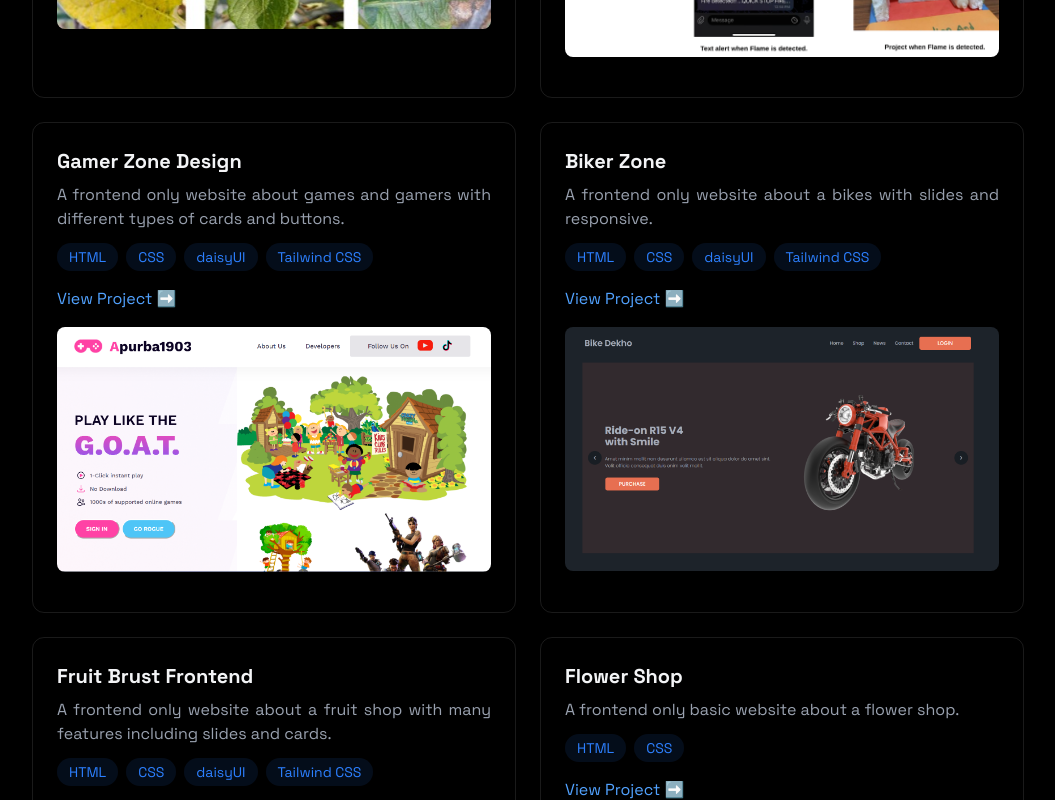
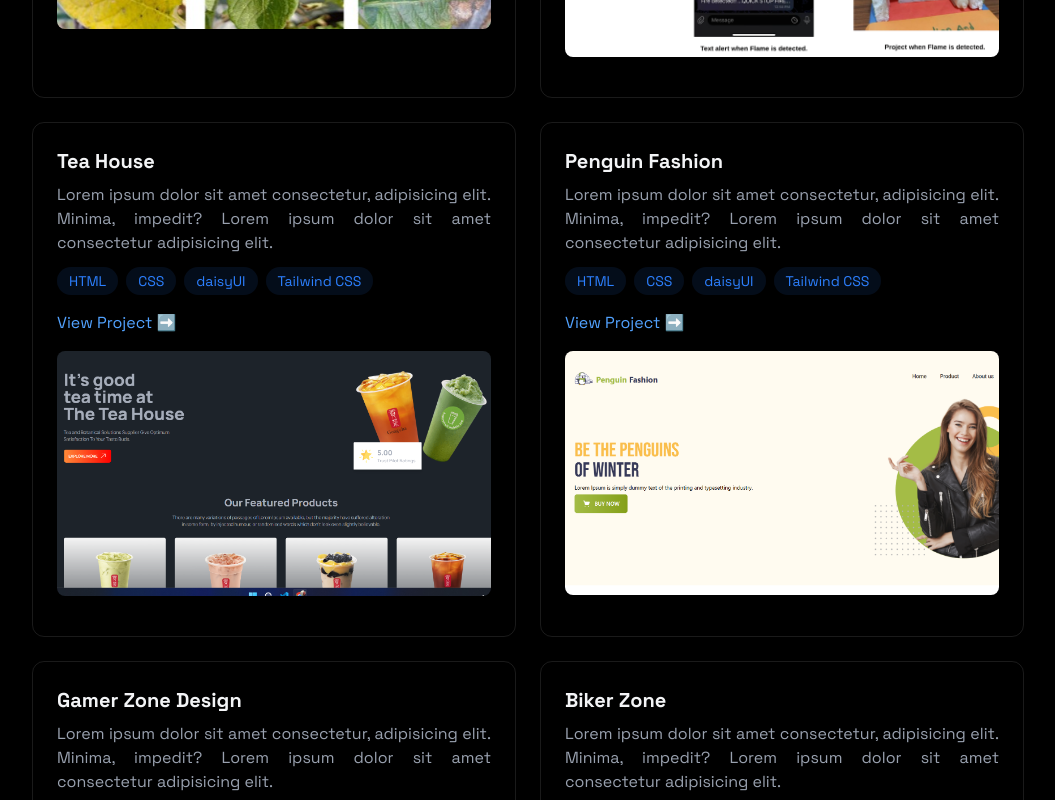
Before and after one commit to Apurba1903/apurba_portfolio, a React (Vite) app: page / in a window 1280 px wide. Shown: the part 2820-3620 px from the top of the page, without its empty margins (112-1167 px from the left). Built offline with nearby package versions, Linux system fonts and the light colour scheme.

Commit message:
added rest projects

```diff
--- a/src/components/sections/Contact.jsx
+++ b/src/components/sections/Contact.jsx
@@ -62,7 +62,7 @@ export const Contact = () => {
                             required
                             value={formData.email}
                             className="w-full bg-white/5 border border-white/10 rounded px-4 py-3 text-white transition focus:outline-none focus:border-blue-500 focus:bg-blue-500/5"
-                            placeholder="example@gmail.com"
+                            placeholder="example@email.com"
                             onChange={(e) =>
                             setFormData({ ...formData, email: e.target.value })
                             }
--- a/src/components/sections/Projects.jsx
+++ b/src/components/sections/Projects.jsx
@@ -113,11 +113,97 @@ export const Projects = () => {
                         <div className="p-6 rounded-xl border border-white/10  hover:-translate-y-1 hover:border-blue-500/30 hover:shadow-[0_2px+8px_rgba(59,130,246,0.1)] transition-all"
                         >
                             {/* Project Name */}
+                            <h3 className="text-xl font-bold mb-2 ">Tea House</h3>
+
+                            {/* Project Description */}
+                            <p className="text-gray-400 mb-3 text-justify">
+                            Lorem ipsum dolor sit amet consectetur, adipisicing elit. Minima, impedit? Lorem ipsum dolor sit amet consectetur adipisicing elit.
+                            </p>
+
+                            {/* Project Technologies */}
+                            <div className="flex flex-wrap gap-2 ">
+                                {["HTML", "CSS", "daisyUI", "Tailwind CSS"].map((tech, key) => (
+                                    <span
+                                    key={key}
+                                    className="bg-blue-500/10 text-blue-500 py-1 px-3 rounded-full text-sm hover:bg-blue-500/20 hover:shadow-[0_2px+8px_rgba(59,130,246,0.2)] transition"
+                                >
+                                    {tech}
+                                </span>
+                                ))}
+                            </div>
+
+                            {/* Project Image and Link*/}
+                            <div className="flex justify-between items-center ">
+                                <a
+                                href="https://apurba1903.github.io/tea-house/"
+                                className="text-blue-400 hover:text-blue-300 transition-colors my-4"
+                                target="_blank"
+                                rel="noopener noreferrer"
+                                >
+                                <span>View Project ➡️</span>
+                                <img
+                                    src="images/tea.png"
+                                    alt="Potato Leaves Photo"
+                                    className="mt-4 object-cover transition-transform duration-300 hover:scale-110 rounded-lg"
+                                />
+                                </a>
+                            </div>
+                        </div>
+                        {/* Project 3 End */}
+
+
+                        {/* Project 4 Start */}
+                        <div className="p-6 rounded-xl border border-white/10  hover:-translate-y-1 hover:border-blue-500/30 hover:shadow-[0_2px+8px_rgba(59,130,246,0.1)] transition-all"
+                        >
+                            {/* Project Name */}
+                            <h3 className="text-xl font-bold mb-2 ">Penguin Fashion</h3>
+
+                            {/* Project Description */}
+                            <p className="text-gray-400 mb-3 text-justify">
+                            Lorem ipsum dolor sit amet consectetur, adipisicing elit. Minima, impedit? Lorem ipsum dolor sit amet consectetur adipisicing elit.
+                            </p>
+
+                            {/* Project Technologies */}
+                            <div className="flex flex-wrap gap-2 ">
+                                {["HTML", "CSS", "daisyUI", "Tailwind CSS"].map((tech, key) => (
+                                    <span
+                                    key={key}
+                                    className="bg-blue-500/10 text-blue-500 py-1 px-3 rounded-full text-sm hover:bg-blue-500/20 hover:shadow-[0_2px+8px_rgba(59,130,246,0.2)] transition"
+                                >
+                                    {tech}
+                                </span>
+                                ))}
+                            </div>
+
+                            {/* Project Image and Link*/}
+                            <div className="flex justify-between items-center ">
+                                <a
+                                href="https://apurba1903.github.io/Penguin-Fashion/"
+                                className="text-blue-400 hover:text-blue-300 transition-colors my-4"
+                                target="_blank"
+                                rel="noopener noreferrer"
+                                >
+                                <span>View Project ➡️</span>
+                                <img
+                                    src="images/fashion.png"
+                                    alt="Potato Leaves Photo"
+                                    className="mt-4 object-cover transition-transform duration-300 hover:scale-110 rounded-lg"
+                                />
+                                </a>
+                            </div>
+                        </div>
+                        {/* Project 4 End */}
+
+
+                        {/* Project 5 Start */}
+                        <div className="p-6 rounded-xl border border-white/10  hover:-translate-y-1 hover:border-blue-500/30 hover:shadow-[0_2px+8px_rgba(59,130,246,0.1)] transition-all"
+                        >
+                            {/* Project Name */}
                             <h3 className="text-xl font-bold mb-2 ">Gamer Zone Design</h3>
 
                             {/* Project Description */}
                             <p className="text-gray-400 mb-3 text-justify">
-                            A frontend only website about games and gamers with different types of cards and buttons.
+                            Lorem ipsum dolor sit amet consectetur, adipisicing elit. Minima, impedit? Lorem ipsum dolor sit amet consectetur adipisicing elit.
                             </p>
 
                             {/* Project Technologies */}
@@ -149,10 +235,10 @@ export const Projects = () => {
                                 </a>
                             </div>
                         </div>
-                        {/* Project 3 End */}
+                        {/* Project 5 End */}
 
 
-                        {/* Project 4 Start */}
+                        {/* Project 6 Start */}
                         <div className="p-6 rounded-xl border border-white/10  hover:-translate-y-1 hover:border-blue-500/30 hover:shadow-[0_2px+8px_rgba(59,130,246,0.1)] transition-all"
                         >
                             {/* Project Name */}
@@ -160,7 +246,7 @@ export const Projects = () => {
 
                             {/* Project Description */}
                             <p className="text-gray-400 mb-3 text-justify">
-                            A frontend only website about a bikes with slides and responsive.
+                            Lorem ipsum dolor sit amet consectetur, adipisicing elit. Minima, impedit? Lorem ipsum dolor sit amet consectetur adipisicing elit.
                             </p>
 
                             {/* Project Technologies */}
@@ -192,10 +278,10 @@ export const Projects = () => {
                                 </a>
                             </div>
                         </div>
-                        {/* Project 4 End */}
+                        {/* Project 6 End */}
 
 
-                        {/* Project 5 Start */}
+                        {/* Project 7 Start */}
                         <div className="p-6 rounded-xl border border-white/10  hover:-translate-y-1 hover:border-blue-500/30 hover:shadow-[0_2px+8px_rgba(59,130,246,0.1)] transition-all"
                         >
                             {/* Project Name */}
@@ -203,7 +289,7 @@ export const Projects = () => {
 
                             {/* Project Description */}
                             <p className="text-gray-400 mb-3 text-justify">
-                            A frontend only website about a fruit shop with many features including slides and cards.
+                            Lorem ipsum dolor sit amet consectetur, adipisicing elit. Minima, impedit? Lorem ipsum dolor sit amet consectetur adipisicing elit.
                             </p>
 
                             {/* Project Technologies */}
@@ -235,10 +321,10 @@ export const Projects = () => {
                                 </a>
                             </div>
                         </div>
-                        {/* Project 5 End */}
+                        {/* Project 7 End */}
 
 
-                        {/* Project 6 Start */}
+                        {/* Project 8 Start */}
                         <div className="p-6 rounded-xl border border-white/10  hover:-translate-y-1 hover:border-blue-500/30 hover:shadow-[0_2px+8px_rgba(59,130,246,0.1)] transition-all"
                         >
                             {/* Project Name */}
@@ -246,7 +332,7 @@ export const Projects = () => {
 
                             {/* Project Description */}
                             <p className="text-gray-400 mb-3 text-justify">
-                            A frontend only basic website about a flower shop.
+                            Lorem ipsum dolor sit amet consectetur, adipisicing elit. Minima, impedit? Lorem ipsum dolor sit amet consectetur adipisicing elit.
                             </p>
 
                             {/* Project Technologies */}
@@ -278,7 +364,7 @@ export const Projects = () => {
                                 </a>
                             </div>
                         </div>
-                        {/* Project 6 End */}
+                        {/* Project 8 End */}
 
 
 
```
Also changed, not shown: public/images/fashion.png (added), public/images/tea.png (added).
